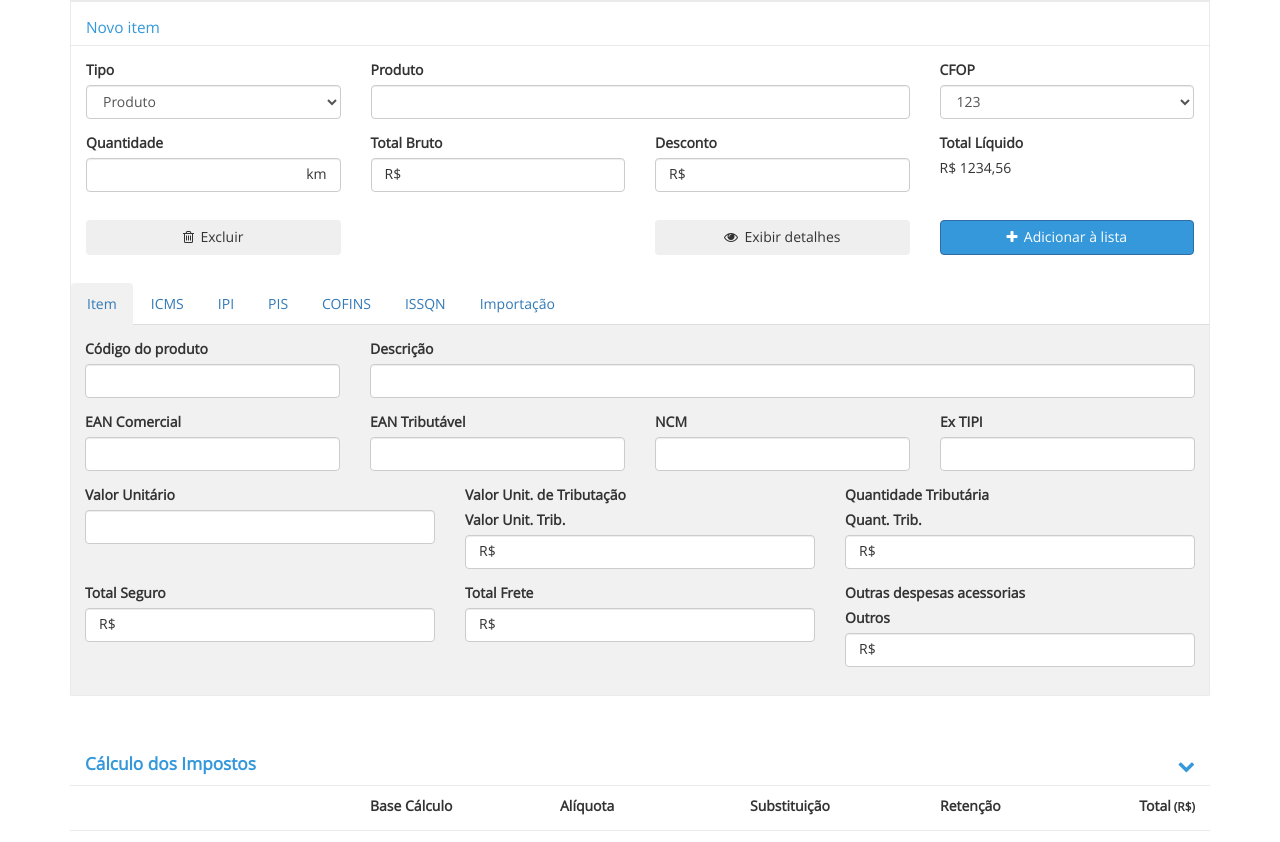
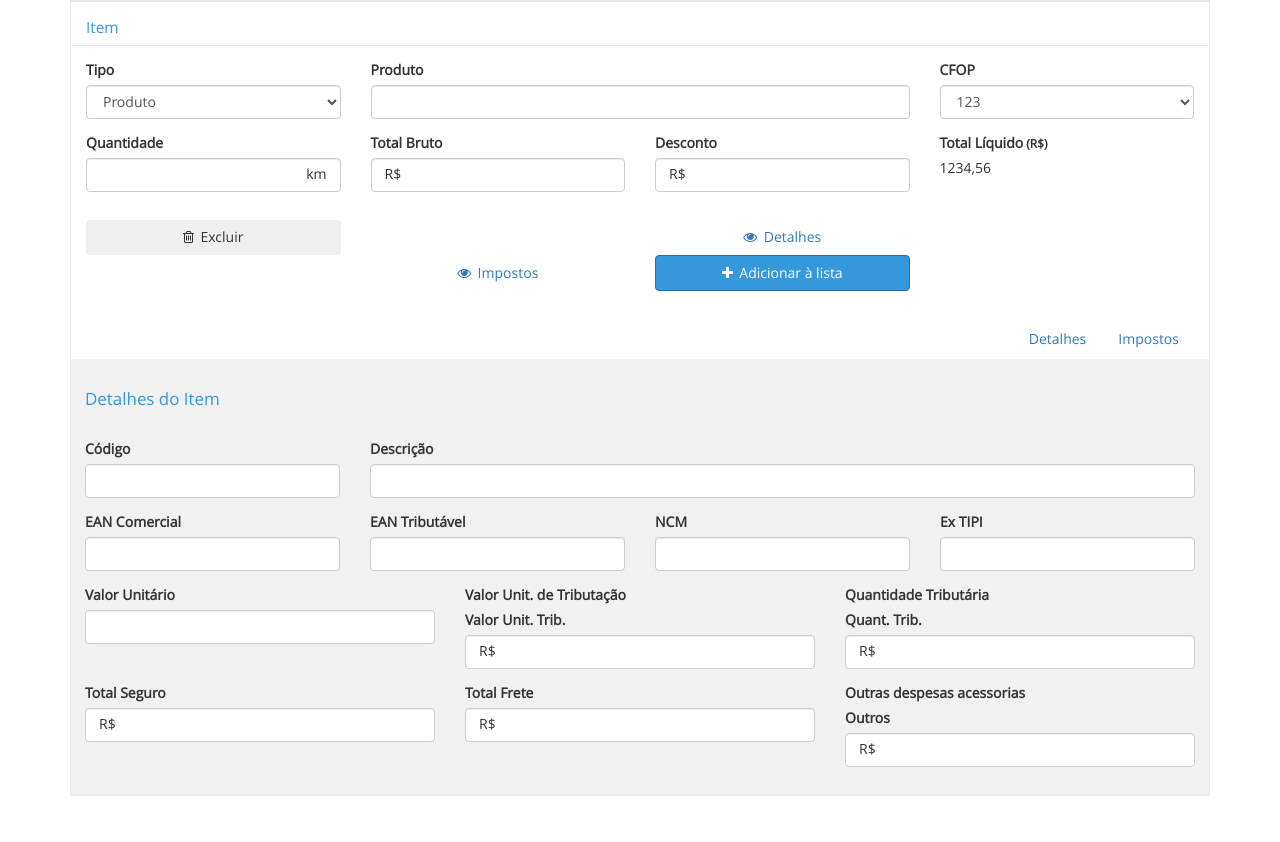
Before and after one commit to theorenck/web_client, a plain HTML site: page public/templates/pages/notas-fiscais/new.html in a window 1280 px wide. Shown: the part 1632-2474 px from the top of the page. Drawn offline with nearby package versions, Linux system fonts and the light colour scheme; a small style sheet from the web is missing; files whose address does not match are found by name.

Commit message:
variacao com pills

```diff
--- a/public/css/custom-estrutura.css
+++ b/public/css/custom-estrutura.css
@@ -163,6 +163,33 @@ html{
 	padding-right: 3em;
 }
 
+/*.z-topo{
+	padding-top: 1.5em;
+	z-index: 1;
+}
+.painel{
+	margin-top: -4em;
+	padding: 0 15px 1em;
+	background-color: #f1f1f1;
+	z-index: -1;
+}
+
+.nav-pills .nav-link {
+    display: block;
+    padding: .5em 1em;
+    border-radius: .25rem;
+    background-color: #E5E5E5;
+    margin-left: 1em;
+}
+.nav-pills .nav-link.active,
+.nav-pills .nav-link.active:focus,
+.nav-pills .nav-link.active:hover,
+.nav-pills .nav-item.open .nav-link,
+.nav-pills .nav-item.open .nav-link:focus,
+.nav-pills .nav-item.open .nav-link:hover {
+	background-color: #3498db;
+}*/
+
 /********************** Dividers e sublinhados ******************************/
 .underline{
 	padding-bottom: 0.5em;
@@ -319,3 +346,11 @@ label{
 	margin-bottom: 0.4em;
 	text-align: left;
 }
+
+#triangle-up {
+	width: 0;
+	height: 0;
+	border-left: 50px solid transparent;
+	border-right: 30px solid transparent;
+	border-bottom: 100px solid red;
+}
--- a/public/templates/pages/notas-fiscais/new.html
+++ b/public/templates/pages/notas-fiscais/new.html
@@ -526,7 +526,7 @@
       <div class="collapse in" id="#">
         <div class="p-t-1">
           <div class="form-group col-sm-12 xs-m-b-meio underline">
-            <span class="subheader ">Novo item</span>
+            <span class="subheader ">Item</span>
           </div>
           <div class="form-group col-sm-3 col-xs-4 xs-m-b-meio">
             <label>Tipo</label>
@@ -563,8 +563,8 @@
             <span class="medida p-l-1 pull-left">R$</span>
           </div>
           <div class="form-group col-sm-3 col-xs-6">
-            <label>Total Líquido</label>
-            <span>R$ 1234,56</span>
+            <label>Total Líquido<small> (R$)</small></label>
+            <span>1234,56</span>
           </div>
         </div>
         <!-- ** BOTOES da lista ** -->
@@ -578,10 +578,16 @@
                 </button>
               </div>
               <div class="col-sm-offset-3 col-sm-3">
-                <button class="btn  btn-secondary btn-block">
-                  <i class="fa fa-eye fa-padding"></i>
-                    Exibir detalhes
-                </button>
+                <a class="btn btn-secondary btn-block">
+                  <i class="fa fa-eye fa-padding" href="#item"></i>
+                    Detalhes
+                </a>
+              </div>
+              <div class="col-sm-offset-3 col-sm-3">
+                <a class="btn btn-secondary btn-block">
+                  <i class="fa fa-eye fa-padding" href="#item"></i>
+                    Impostos
+                </a>
               </div>
               <div class="col-sm-3">
                 <button class="btn  btn-primary btn-block">
@@ -594,64 +600,68 @@
           </div>
         </div>
 
-        <!-- ** DETALHES do novo produto ** -->
-        <div class="collapse in" id="#">
-          <ul class="nav nav-tabs" role="tablist">
+        <!-- ** DETALHES** -->
+        <div class="collapse in" id="#">
+          <div class="col-sm-12 z-topo">
+            <ul class="nav nav-pills pull-right">
               <li class="nav-item">
-              <a class="nav-link active" href="#item" role="tab" data-toggle="tab">Item</a>
+                <a class="nav-link active" href="#item" role="tab" data-toggle="tab">Detalhes</a>
               </li>
-            <li class="nav-item">
-              <a class="nav-link" href="#icms" role="tab" data-toggle="tab">ICMS</a>
-            </li>
-            <li class="nav-item">
-              <a class="nav-link" href="#ipi" role="tab" data-toggle="tab">IPI</a>
-            </li>
-            <li class="nav-item">
-              <a class="nav-link" href="#pis" role="tab" data-toggle="tab">PIS</a>
-            </li>
-            <li class="nav-item">
-              <a class="nav-link" href="#cofins" role="tab" data-toggle="tab">COFINS</a>
-            </li>
-            <li class="nav-item">
-              <a class="nav-link" href="#issqn" role="tab" data-toggle="tab">ISSQN</a>
-            </li>
-            <li class="nav-item">
-              <a class="nav-link" href="#importacao" role="tab" data-toggle="tab">Importação</a>
+              <li class="nav-item dropdown">
+                <a class="nav-link dropdown-toggle" data-toggle="dropdown" href="#" role="button" aria-haspopup="true" aria-expanded="false">Impostos</a>
+                <div class="dropdown-menu">
+                  <a class="dropdown-item" href="#icms" data-toggle="tab">ICMS</a>
+                  <a class="dropdown-item" href="#ipi" data-toggle="tab">IPI</a>
+                  <a class="dropdown-item" href="#pis" data-toggle="tab">PIS</a>
+                  <a class="dropdown-item" href="#cofins" data-toggle="tab">COFINS</a>
+                  <a class="dropdown-item" href="#issqn" data-toggle="tab">ISSQN</a>
+                  <a class="dropdown-item" href="#importacao" data-toggle="tab">Importação</a>
+                </div>
               </li>
             </ul>
-          <div class="p-b-1 bg-f1">
+          </div>
+          <div class="col-sm-12">
+            <div class="row">
+              <div class="p-b-1 painel bg-f1">
                 <div class="tab-content">
                   <div role="tabpanel" class="tab-pane active" id="item">
                     <div class="row">
-                  <div class="form-group col-sm-3 col-xs-12 xs-m-b-meio">
-                    <label>Código do produto</label>
-                    <input type="text" class="form-control">
-                  </div>
-                  <div class="form-group col-sm-9 col-xs-12 xs-m-b-meio">
+                      <div class="col-sm-12 m-t-1 m-b-2">
+                        <a href="" class="subheader">
+                          <span class="subheader">Detalhes do Item</span>
+                        </a>
+                      </div>
+                    </div>
+                    <div class="row">
+                      <div class="form-group col-sm-3 col-xs-12">
+                        <label>Código</label>
+                        <input type="text" class="form-control">
+                      </div>
+                      <div class="form-group col-sm-9 col-xs-12">
                         <label>Descrição</label>
                         <input type="text" class="form-control">
                       </div>
                     </div>
                     <div class="row">
-                  <div class="form-group col-sm-3 col-xs-6 xs-m-b-meio">
+                      <div class="form-group col-sm-3 col-xs-6">
                         <label>EAN Comercial</label>
                         <input type="text" class="form-control">
                       </div>
-                  <div class="form-group col-sm-3 col-xs-6 xs-m-b-meio">
+                      <div class="form-group col-sm-3 col-xs-6">
                         <label>EAN Tributável</label>
                         <input type="text" class="form-control">
                       </div>
-                  <div class="form-group col-sm-3 col-xs-6 xs-m-b-meio">
+                      <div class="form-group col-sm-3 col-xs-6">
                         <label>NCM</label>
                         <input type="text" class="form-control">
                       </div>
-                  <div class="form-group col-sm-3 col-xs-6 xs-m-b-meio">
+                      <div class="form-group col-sm-3 col-xs-6">
                         <label>Ex TIPI</label>
                         <input type="text" class="form-control">
                       </div>
                     </div>
                     <div class="row">
-                  <div class="form-group col-sm-4 col-xs-12 xs-m-b-meio">
+                      <div class="form-group col-sm-4 col-xs-12">
                         <label>Valor Unitário</label>
                         <input type="text" class="form-control">
                       </div>
@@ -689,6 +699,13 @@
                   </div>
                   <div role="tabpanel" class="tab-pane" id="icms">
                     <div class="row">
+                      <div class="col-sm-12 m-2">
+                        <a href="" class="subheader">
+                          <span class="subheader">ICMS</span>
+                        </a>
+                      </div>
+                    </div>
+                    <div class="row">
                       <div class="form-group col-sm-2 col-xs-6">
                         <label>Regime</label>
                         <select class="form-control">
@@ -1168,6 +1185,11 @@
             </div>
           </div>
         </div>
+        <div class="collapse in" id="#">
+
+        </div>
+      </div>
+    </div>
   </div>
 </div>
 
@@ -1261,6 +1283,27 @@
             </div>
             <div class="xs-m-1 sm-m-b-1">
               <div class="divider-solid xs-m-b-2"></div>
+            </div>
+          </div>
+
+          <div class="row hidden-sm-down">
+            <div class="form-group col-sm-3">
+              <span class="subheader">Totais</strong>
+            </div>
+            <div class="form-group col-sm-2">
+              <strong class="header">123,00</strong>
+            </div>
+            <div class="form-group col-sm-2">
+              <strong class="header">123,00</strong>
+            </div>
+            <div class="form-group col-sm-2">
+              <strong class="header">123,00</strong>
+            </div>
+            <div class="form-group col-sm-2">
+              <strong class="header">123,00</strong>
+            </div>
+            <div class="form-group col-sm-1 text-right">
+             <strong class="header">123,00</strong>
             </div>
           </div>
 
@@ -1293,20 +1336,26 @@
               </select>
             </div>
             <div class="form-group col-sm-3 col-xs-6">
-              <label class="hidden-sm-down">Valor original</label>
-              <label class="hidden-sm-up">Valor original</label>
-              <span>R$ 1234,56</span>
+              <label class="hidden-sm-down">Total<small> (R$)</small></label>
+              <label class="hidden-sm-up">Total<small> (R$)</small></label>
+              <span>1234,56</span>
             </div>
             <div class="form-group col-sm-3 col-xs-6">
               <label class="hidden-sm-down">Número de parcelas</label>
               <label class="hidden-sm-up">Número de parcelas</label>
               <input type="text" class="form-control">
             </div>
-            <div class="form-group col-sm-3 col-xs-6">
+            <div class="form-group col-sm-2 col-xs-6">
               <label class="hidden-sm-down">Valor da parcela</label>
               <label class="hidden-sm-up">Valor da parcela</label>
               <input type="text" class="form-control p-l-3">
               <span class="medida p-l-1 pull-left">R$</span>
+            </div>
+            <div class="form-group col-sm-1 col-xs-6 m-t-2">
+              <button type="button" class="btn btn-primary btn-block">
+                <i class="fa fa-cog fa-padding"></i>
+
+              </button>
             </div>
           </div>
         </div>
@@ -2292,6 +2341,16 @@
   </div>
 </div>
 
+<!-- ************* BOTOES FINAIS ************************************** -->
+<div class="form-bloco">
+  <div class="col-sm-12 m-b-2 hidden-sm-down">
+    <div class="row m-t-1">
+      <div id="triangle-up">
+      </div>
+    </div>
+  </div>
+</div>
+
 <!-- ************* FIM ************************************** -->
   </div> <!-- Fecha o container -->
   <script src="https://ajax.googleapis.com/ajax/libs/jquery/2.1.4/jquery.min.js"></script>
```
Lines whose indentation alone changed are shown as unchanged.
